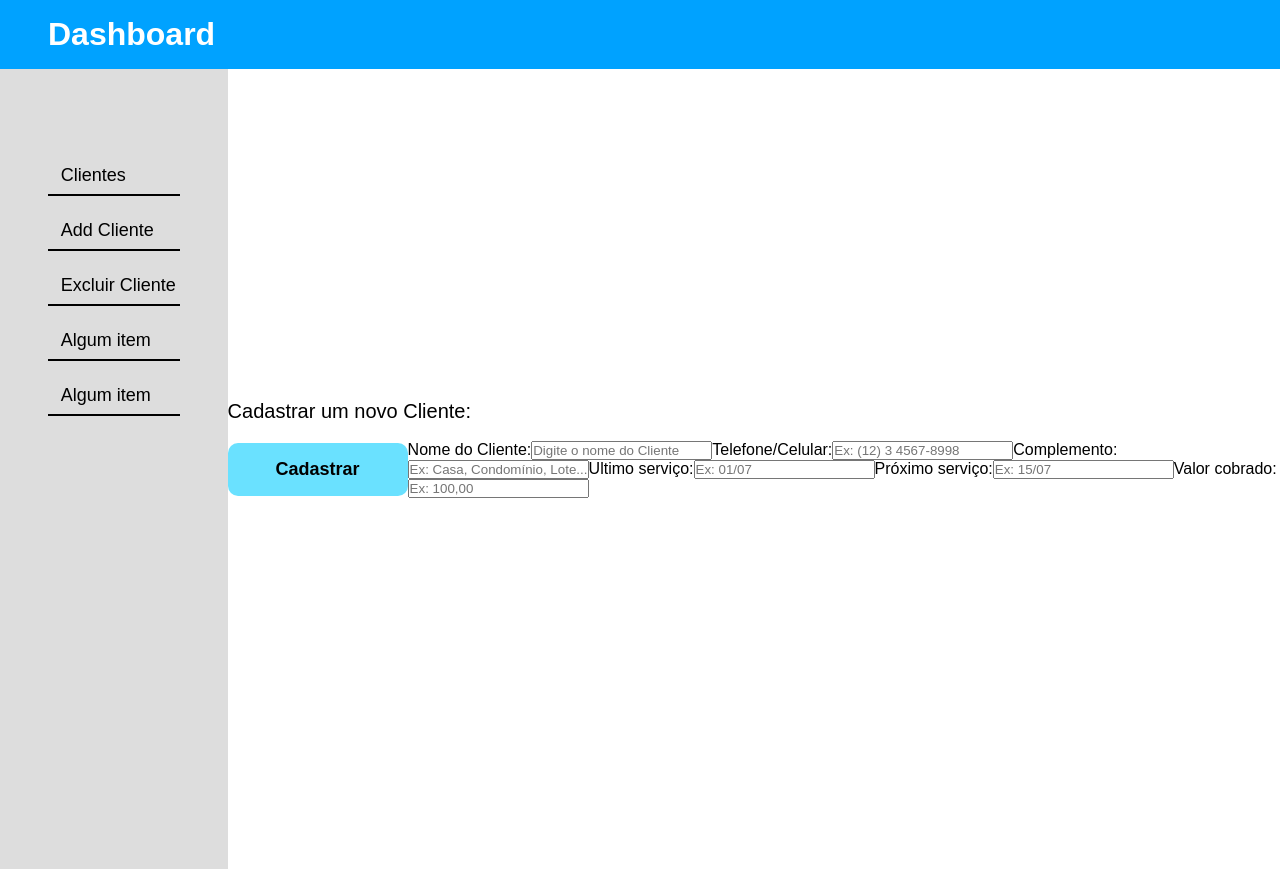
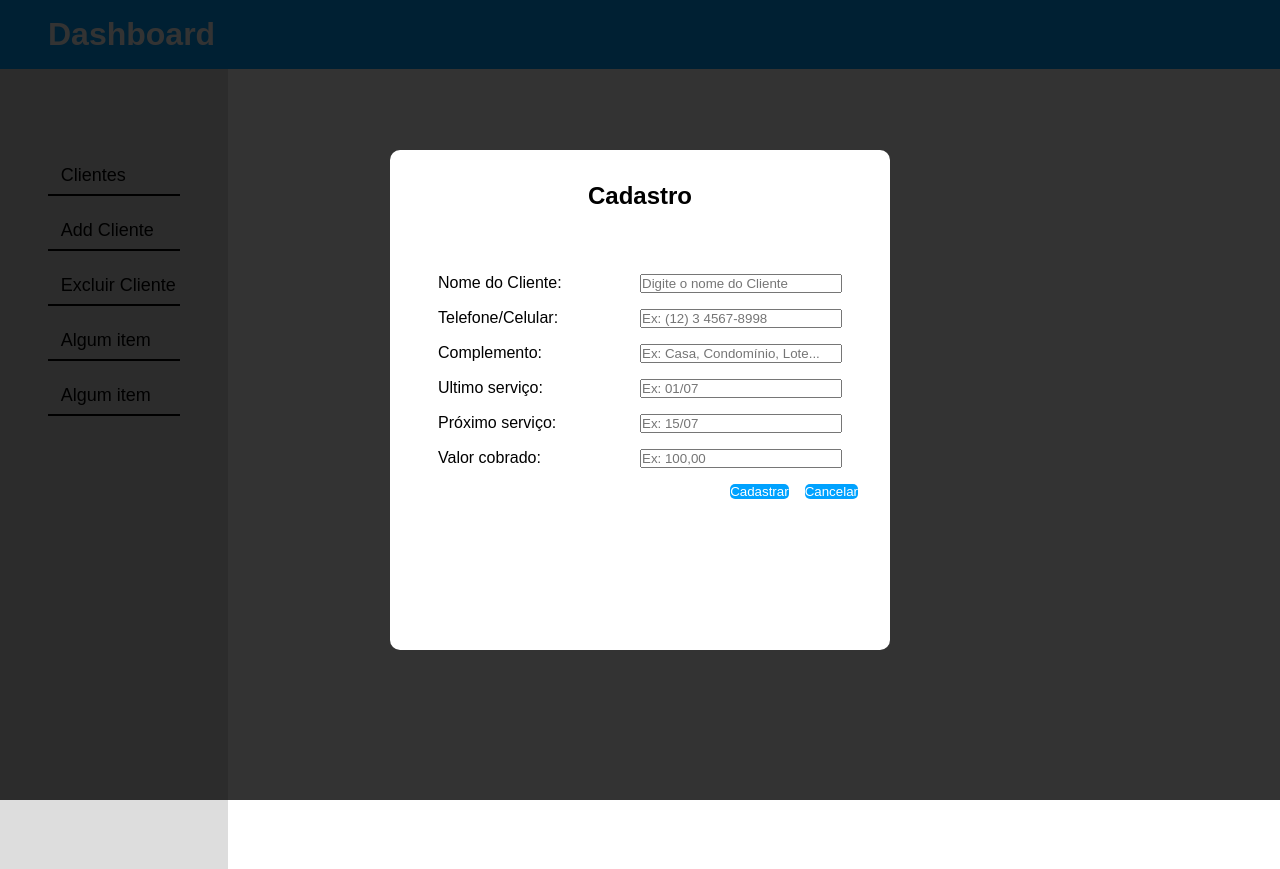
Before and after one commit to DavyddBF/gestor-system, a React (Vite) app in the folder sistema/: page /dashboard/clientes/cadastrar in a window 1280 px wide. Built offline with nearby package versions, Linux system fonts and the light colour scheme; no server answers.

Commit message:
Adicionando mais divs

```diff
--- a/sistema/src/pages/CadastrarCliente/index.jsx
+++ b/sistema/src/pages/CadastrarCliente/index.jsx
@@ -12,49 +12,62 @@ function CadastrarCliente() {
           <Nav/>
 
           <div className='cadastrar-cliente-container'>
-            <div>
+            <div className='cadastrar-cliente--btn-container' >
               <p className='cadastrar-cliente-p'>Cadastrar um novo Cliente:</p>
 
               <button className='cadastrar-cliente-btn'>Cadastrar</button>
             </div>
 
-            <div>
-              <div>
+            <div className='cadastrar-overlay'></div>
+            <div className='cadastrar-cliente'>
+              <h2>Cadastro</h2>
+
+              <div className='cadastrar-cliente-campo'>
                 <label>Nome do Cliente:</label>
                 <input
                   type="text"
                   placeholder='Digite o nome do Cliente'
                 />
-
+              </div>
+              <div className='cadastrar-cliente-campo'>
                 <label>Telefone/Celular:</label>
                 <input
                   type="text"
                   placeholder='Ex: (12) 3 4567-8998'
                 />
-
+              </div>
+              <div className='cadastrar-cliente-campo'>
                 <label>Complemento:</label>
                 <input
                   type="text"
                   placeholder='Ex: Casa, Condomínio, Lote...'
                 />
-
+              </div>
+              <div className='cadastrar-cliente-campo'>
                 <label>Ultimo serviço:</label>
                 <input
                   type="text"
                   placeholder='Ex: 01/07'
                 />
-
+              </div>
+              <div className='cadastrar-cliente-campo'>
                 <label>Próximo serviço:</label>
                 <input
                   type="text"
                   placeholder='Ex: 15/07'
                 />
-
+              </div>
+              <div className='cadastrar-cliente-campo'>
                 <label>Valor cobrado:</label>
                 <input
                   type="text"
                   placeholder='Ex: 100,00'
                 />
+              </div>
+
+              <div className='cadastrar-cliente-btns'>
+                <button>Cadastrar</button>
+                <button>Cancelar</button>
               </div>
             </div>
           </div>
```
